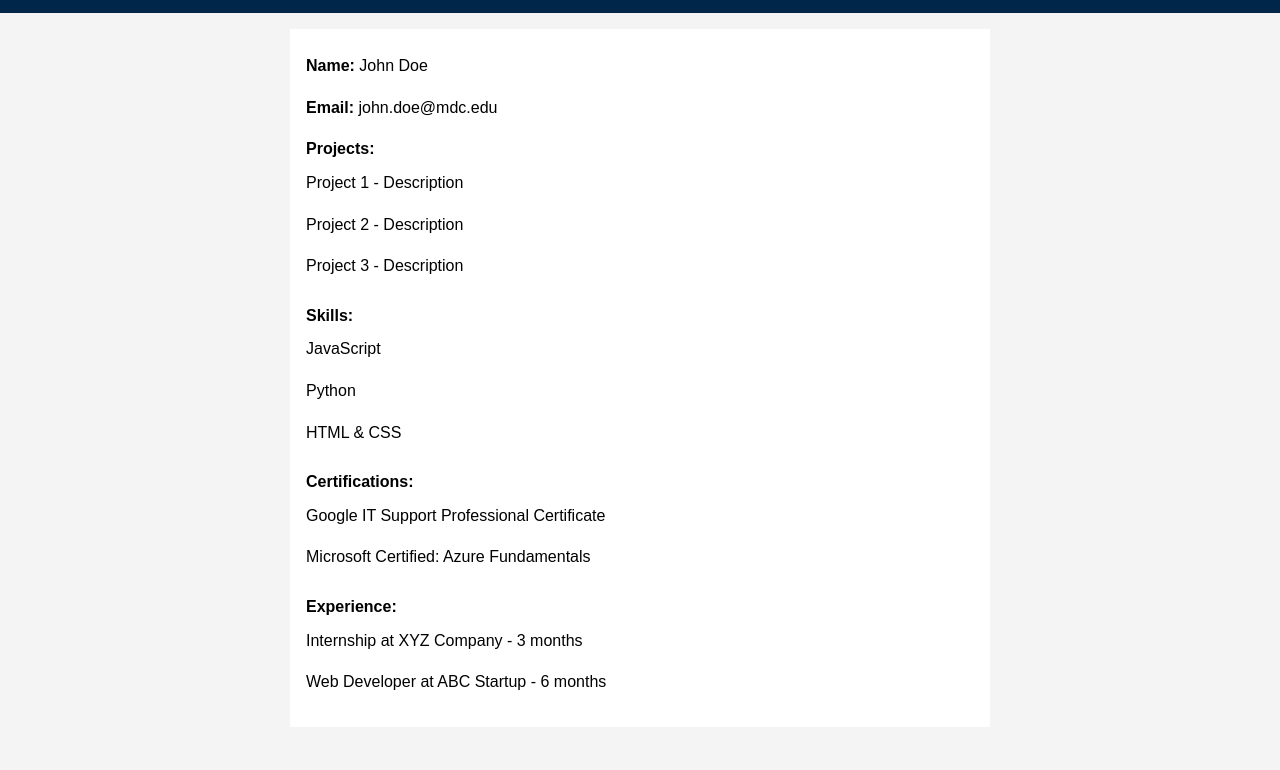
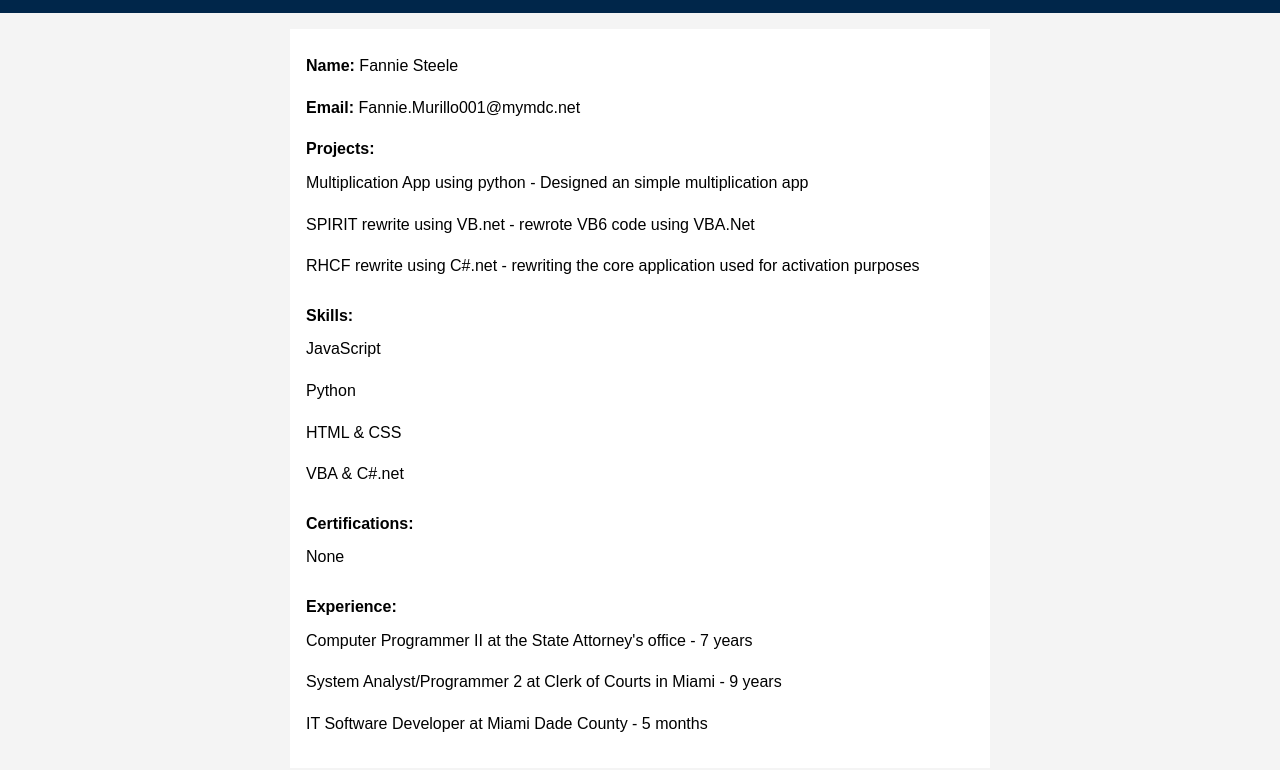
Before and after one commit to flsteele/flssteele, a plain HTML site: page index.html in a window 1280 px wide. Shown: the part 70-840 px from the top of the page. Before the commit the page ends 813 px from the top, so only its background shows below. Drawn offline with Linux system fonts and the light colour scheme.

Commit message:
Add files via upload

```diff
--- a/index.html
+++ b/index.html
@@ -62,14 +62,14 @@
 
   <div class="container">
     <ul>
-      <li><span>Name:</span> John Doe</li>
-      <li><span>Email:</span> john.doe@mdc.edu</li>
+      <li><span>Name:</span> Fannie Steele</li>
+      <li><span>Email:</span> Fannie.Murillo001@mymdc.net</li>
       <li>
         <span>Projects:</span>
         <ul>
-          <li>Project 1 - Description</li>
-          <li>Project 2 - Description</li>
-          <li>Project 3 - Description</li>
+          <li>Multiplication App using python - Designed an simple multiplication app</li>
+          <li>SPIRIT rewrite using VB.net - rewrote VB6 code using VBA.Net</li>
+          <li>RHCF rewrite using C#.net - rewriting the core application used for activation purposes</li>
         </ul>
       </li>
       <li>
@@ -78,20 +78,21 @@
           <li>JavaScript</li>
           <li>Python</li>
           <li>HTML & CSS</li>
+          <li>VBA & C#.net</li>
         </ul>
       </li>
       <li>
         <span>Certifications:</span>
         <ul>
-          <li>Google IT Support Professional Certificate</li>
-          <li>Microsoft Certified: Azure Fundamentals</li>
+          <li>None</li>
         </ul>
       </li>
       <li>
         <span>Experience:</span>
         <ul>
-          <li>Internship at XYZ Company - 3 months</li>
-          <li>Web Developer at ABC Startup - 6 months</li>
+          <li>Computer Programmer II at the State Attorney's office - 7 years</li>
+          <li>System Analyst/Programmer 2 at Clerk of Courts in Miami - 9 years</li>
+          <li>IT Software Developer at Miami Dade County - 5 months</li>
         </ul>
       </li>
     </ul>
```
